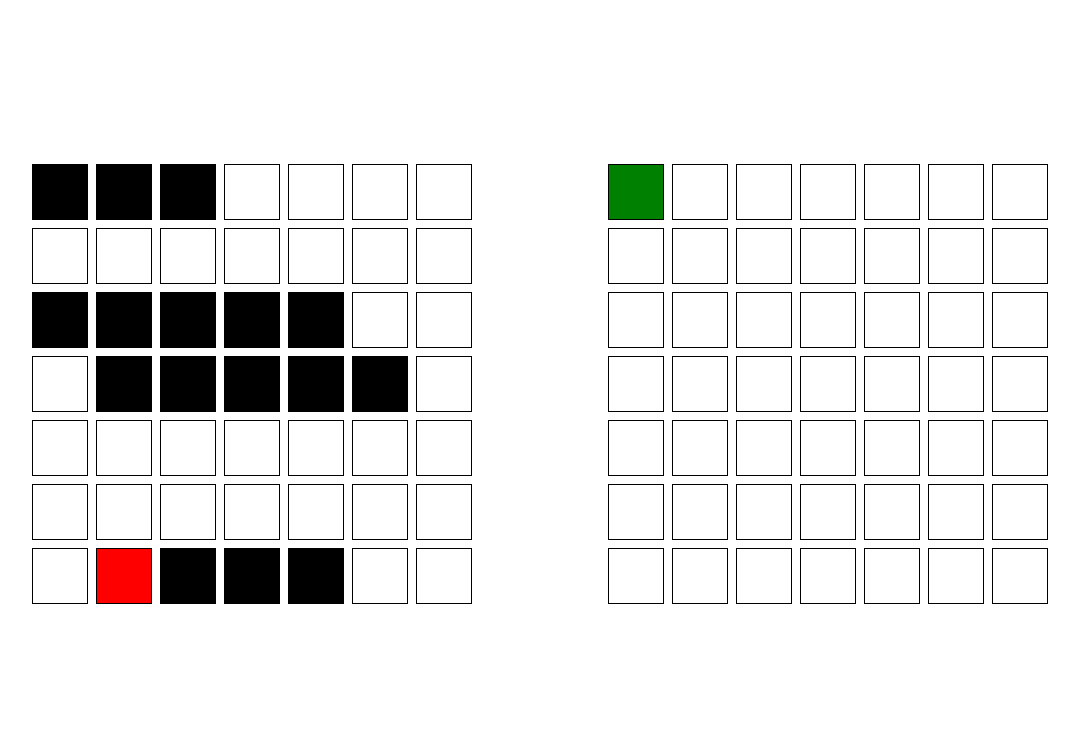
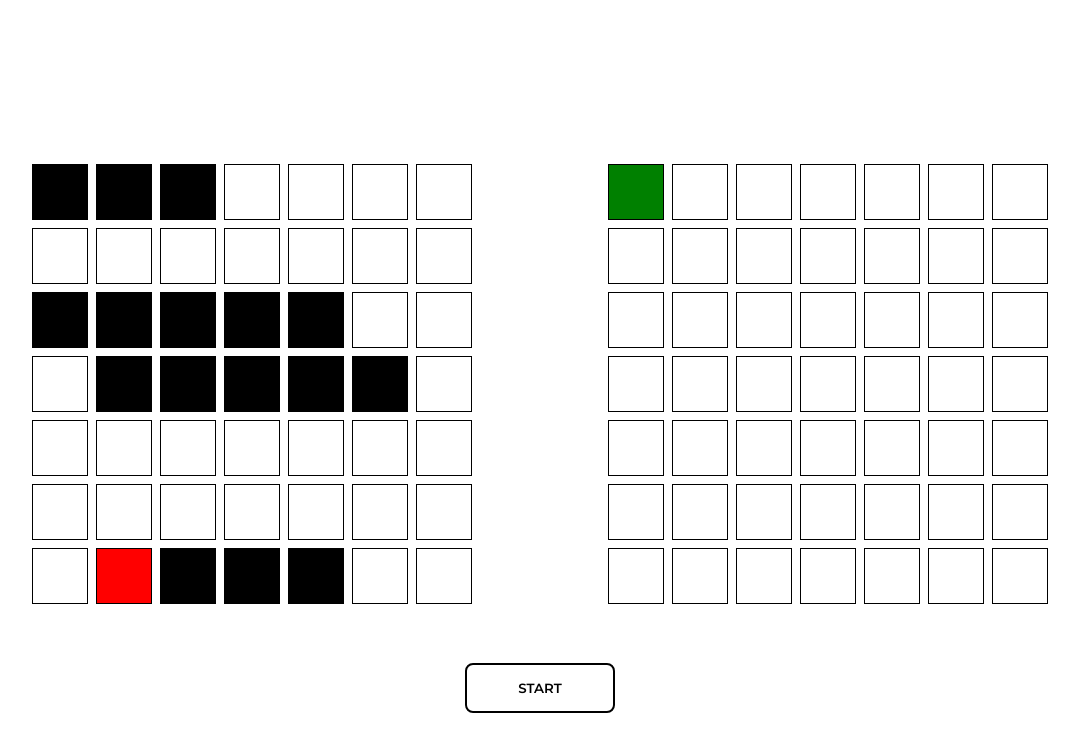
Before and after one commit to aaronjr/battleship, a website built with webpack: page dist/index.html in a window 1280 px wide. Both pictures are taken after a click on the element 735 px from the left and 191 px from the top of the page. Shown: the whole page, without its empty margins (100-1179 px from the left). Built offline with nearby package versions, Linux system fonts and the light colour scheme.

Commit message:
added buttons to DOM, start and play again

```diff
--- a/src/DOM.js
+++ b/src/DOM.js
@@ -9,11 +9,18 @@ const createDOM = () => {
     // set up of main body
     const body = document.querySelector('body');
     const banner = document.createElement('div');
+    const footer = document.createElement('div');
+    const container = document.createElement('div');
     banner.className += 'banner';
-    const container = document.createElement('div');
     container.className += 'container';
+    footer.className += 'footer';
+    const button = document.createElement('button');
+    button.className += 'start';
+    button.textContent = 'START';
+    footer.append(button);
     body.append(banner);
     body.append(container);
+    body.append(footer);
 
     // set up boards
     const boardOne = document.createElement('div');
@@ -56,7 +63,18 @@ const createDOM = () => {
     updatePlayerBoardDOM();
   };
 
-  return { create, loadDOM };
+  const again = () => {
+    const button = document.querySelector('.start');
+    button.className = 'end';
+    button.style.display = 'block';
+    button.textContent = 'Play again?';
+    button.addEventListener('click', () => {
+      window.location.reload();
+      return false;
+    });
+  };
+
+  return { create, loadDOM, again };
 };
 
 export default createDOM;
--- a/src/index.js
+++ b/src/index.js
@@ -1,6 +1,13 @@
+/* eslint-disable import/named */
 /* eslint-disable no-unused-vars */
 import './style.css';
-import mainLoop from './mainLoop';
+import { main, create } from './mainLoop';
 // import Icon from './icon.png';
 
-mainLoop();
+main();
+
+const button = document.querySelector('.start');
+button.addEventListener('click', () => {
+  create.loadDOM();
+  button.style.display = 'none';
+});
--- a/src/mainLoop.js
+++ b/src/mainLoop.js
@@ -1,8 +1,3 @@
-/* eslint-disable no-loop-func */
-/* eslint-disable no-alert */
-/* eslint-disable guard-for-in */
-/* eslint-disable no-undef */
-/* eslint-disable no-restricted-syntax */
 /* eslint-disable no-return-assign */
 
 import {
@@ -10,17 +5,17 @@ import {
 } from './setup';
 
 import createDOM from './DOM';
+// create DOM export to use in index.js
+export const create = createDOM();
 
-const main = () => {
+export const main = () => {
   // game control
   let gameOver = false;
   let turn = 'player';
   const changeTurn = () => turn = turn === 'player' ? 'computer' : 'player';
 
-  // create DOM
-  const create = createDOM();
   create.create();
-  create.loadDOM();
+  // create.loadDOM(); ----------------------------------
   const banner = document.querySelector('.banner');
   const playGame = (choice) => {
     // play user choice
@@ -35,7 +30,8 @@ const main = () => {
       if (!(compBoard.checkAlive())) {
         gameOver = true;
         create.loadDOM();
-        banner.textContent = 'Congratulations, You won';
+        banner.textContent = 'Congratulations, you won';
+        create.again();
       }
     }
 
@@ -51,6 +47,7 @@ const main = () => {
         gameOver = true;
         create.loadDOM();
         banner.textContent = 'Better luck next time, the computer won';
+        create.again();
       }
       changeTurn();
     }
@@ -72,5 +69,3 @@ const main = () => {
     });
   });
 };
-
-export default main;
--- a/src/style.css
+++ b/src/style.css
@@ -1,4 +1,4 @@
-@import url('https://fonts.googleapis.com/css2?family=Montserrat&display=swap');
+@import url('https://fonts.googleapis.com/css2?family=Montserrat:wght@400;600&display=swap');
 
 *{
   margin: 0px;
@@ -25,6 +25,12 @@ body{
  width: 100%;
 }
 
+.footer{
+  display: grid;
+  place-items: center;
+  height: 20%;
+}
+
 .boardOne,
 .boardTwo {
   aspect-ratio: 1/1;
@@ -43,3 +49,13 @@ body{
 .colour{
   background-color: blcak;
 }
+
+.start,
+.end{
+  height: 50px;
+  width: 150px;
+  border-radius: .5rem;
+  border: 2px solid black;
+  background-color: white;
+  font-weight: 600;
+}
```
